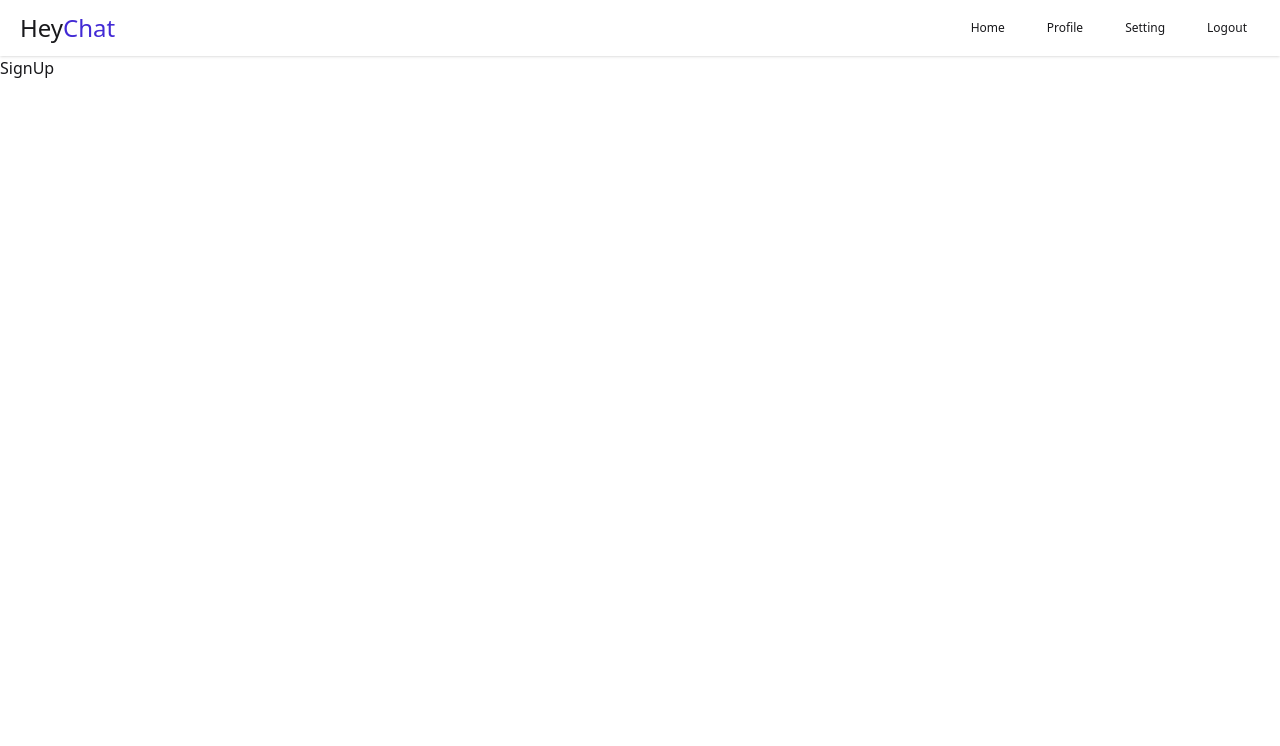
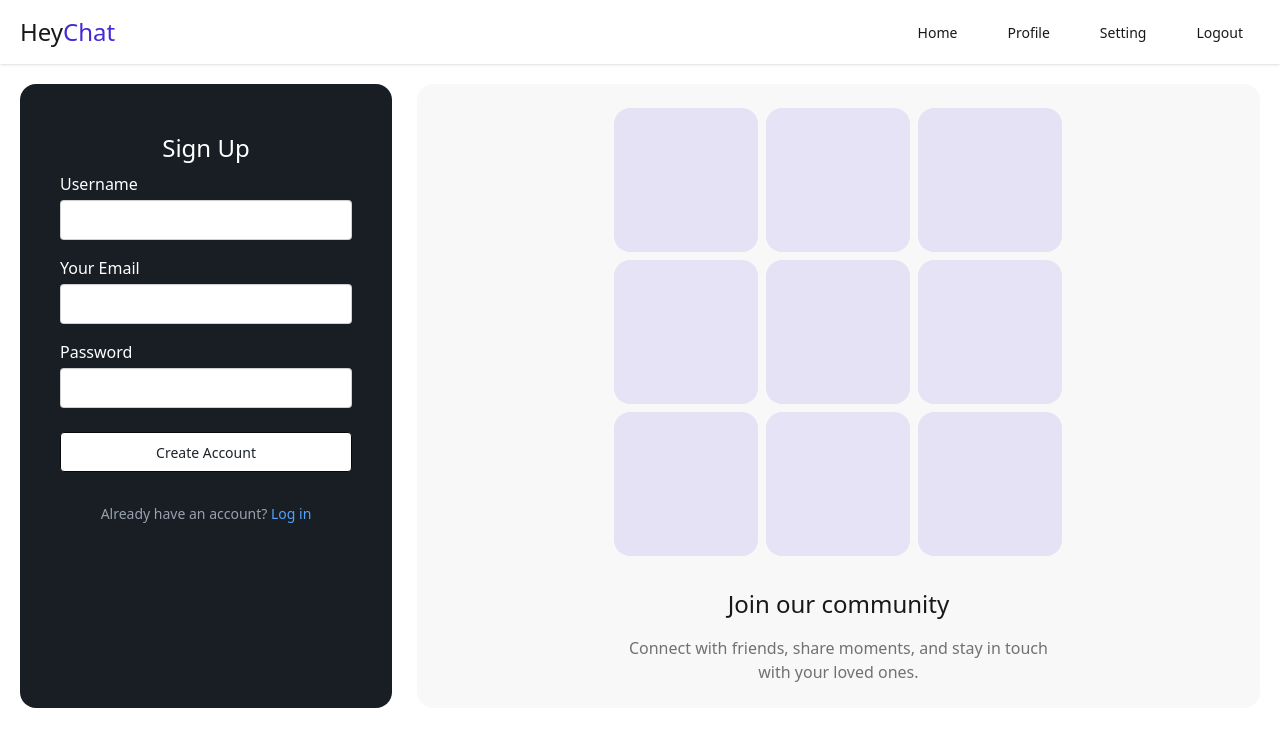
Before and after one commit to SyedSohail786/chat-app, a React (Vite) app in the folder frontend/: page /signup in a window 1280 px wide. Shown: the top 746 px of the page. Built offline with nearby package versions, Linux system fonts and the light colour scheme; a web font is replaced by a local one.

Commit message:
login and signup ui done

```diff
--- a/frontend/src/App.jsx
+++ b/frontend/src/App.jsx
@@ -19,7 +19,7 @@ function App() {
           <Route path="/" element={<HomePage/>}/>
           <Route path="/login" element={<Login/>}/>
           <Route path="/signup" element={<SignUp/>}/>
-          <Route path="/setting" element={<SettingPage/>}/>
+          <Route path="/settings" element={<SettingPage/>}/>
           <Route path="/profile" element={<ProfilePage/>}/>
         </Routes>
       </main>
--- /dev/null
+++ b/frontend/src/components/AuthImage.jsx
@@ -0,0 +1,22 @@
+const AuthImagePattern = ({ title, subtitle }) => {
+  return (
+    <div className="hidden lg:flex items-center justify-center bg-base-200 p-6 rounded-2xl">
+      <div className="max-w-md text-center">
+        <div className="grid grid-cols-3 gap-2 mb-8">
+          {[...Array(9)].map((_, i) => (
+            <div
+              key={i}
+              className={`aspect-square rounded-2xl bg-primary/10 ${
+                i % 2 === 0 ? "animate-pulse" : ""
+              }`}
+            />
+          ))}
+        </div>
+        <h2 className="text-2xl font-bold mb-4">{title}</h2>
+        <p className="text-base-content/60">{subtitle}</p>
+      </div>
+    </div>
+  );
+};
+
+export default AuthImagePattern;
--- a/frontend/src/components/Navbar.jsx
+++ b/frontend/src/components/Navbar.jsx
@@ -12,10 +12,10 @@ export default function Navbar() {
       </div>
 
       <div className="flex gap-4 text-md font-semibold">
-        <button className="btn btn-ghost btn-sm" onClick={() => navigate("/")}>Home</button>
-        <button className="btn btn-ghost btn-sm" onClick={() => navigate("/profile")}>Profile</button>
-        <button className="btn btn-ghost btn-sm" onClick={() => navigate("/setting")}>Setting</button>
-        <button className="btn btn-ghost btn-sm">Logout</button>
+        <button className="btn btn-ghost btn-md" onClick={() => navigate("/")}>Home</button>
+        <button className="btn btn-ghost btn-md" onClick={() => navigate("/profile")}>Profile</button>
+        <button className="btn btn-ghost btn-md" onClick={() => navigate("/settings")}>Setting</button>
+        <button className="btn btn-ghost btn-md">Logout</button>
       </div>
     </div>
   )
--- a/frontend/src/index.css
+++ b/frontend/src/index.css
@@ -31,3 +31,6 @@ html, body, #root {
   background: #888;
   border-radius: 3px;
 }
+.validator-hint {
+  @apply text-sm text-gray-400 leading-tight mt-1;
+}
--- a/frontend/src/pages/Login.jsx
+++ b/frontend/src/pages/Login.jsx
@@ -1,7 +1,68 @@
-import React from 'react'
+import { useNavigate } from "react-router-dom";
+import AuthImagePattern from "../components/AuthImage";
 
 export default function Login() {
+  const navigate = useNavigate()
   return (
-    <div>Login</div>
-  )
+    <div className="">
+      <div className="grid grid-cols-[30%_auto] gap-[2%] content-start p-5">
+
+        {/* Left side: Login Form */}
+        <div className="bg-[#191e24] p-10 rounded-2xl text-white">
+          <h1 className="text-2xl py-2 text-center">Log In</h1>
+
+          <form className="space-y-4">
+
+            {/* Email */}
+            <div>
+              <label className="block mb-1">Email</label>
+              <input
+                type="email"
+                className="input w-full"
+                required
+                placeholder="mail@site.com"
+              />
+            </div>
+
+            {/* Password */}
+            <div>
+              <label className="block mb-1">Password</label>
+              <input
+                type="password"
+                className="input w-full"
+                required
+                placeholder="Password"
+                minLength="8"
+                title="Enter your password"
+              />
+            </div>
+
+            {/* Submit Button */}
+            <button
+              className="btn btn-neutral btn-outline bg-white text-[#1d232a] w-full mt-2"
+              type="submit"
+            >
+              Log In
+            </button>
+
+            {/* Don't have an account */}
+            <p className="text-center text-sm mt-4 text-gray-400">
+              Don't have an account?{" "}
+              <a onClick={e=>navigate("/signup")} className="text-blue-400 hover:underline cursor-pointer">
+                Sign up
+              </a>
+            </p>
+          </form>
+        </div>
+
+        {/* Right side image/description */}
+        <div className="grow">
+          <AuthImagePattern
+            title="Welcome Back"
+            subtitle="Log in to continue sharing, discovering, and connecting with your community."
+          />
+        </div>
+      </div>
+    </div>
+  );
 }
--- a/frontend/src/pages/SignUp.jsx
+++ b/frontend/src/pages/SignUp.jsx
@@ -1,7 +1,77 @@
-import React from 'react'
+import { useNavigate } from "react-router-dom"
+import AuthImagePattern from "../components/AuthImage"
 
 export default function SignUp() {
+  const navigate = useNavigate()
   return (
-    <div>SignUp</div>
+    <div className=''>
+      <div className="grid grid-cols-[30%_auto] gap-[2%] content-start p-5">
+        <div className="bg-[#191e24] p-10 rounded-2xl text-white">
+          <h1 className="text-2xl py-2 text-center">Sign Up</h1>
+
+          <form className="space-y-4">
+
+            {/* Username */}
+            <div>
+              <label className="block mb-1">Username</label>
+              <input
+                type="text"
+                className="input w-full"
+                required
+                placeholder="Username"
+                pattern="[A-Za-z][A-Za-z0-9\-]*"
+                minLength="3"
+                maxLength="30"
+                title="Only letters, numbers or dash"
+              />
+            </div>
+
+            {/* Email */}
+            <div>
+              <label className="block mb-1">Your Email</label>
+              <input
+                type="email"
+                className="input w-full"
+                required
+                placeholder="mail@site.com"
+              />
+            </div>
+
+            {/* Password */}
+            <div>
+              <label className="block mb-1">Password</label>
+              <input
+                type="password"
+                className="input w-full"
+                required
+                placeholder="Password"
+                minLength="8"
+                pattern="(?=.*\d)(?=.*[a-z])(?=.*[A-Z]).{8,}"
+                title="Must include number, lowercase and uppercase letter"
+              />
+            </div>
+
+            {/* Submit */}
+            <button className="btn btn-neutral btn-outline bg-white text-[#1d232a] w-full mt-2" type="submit">
+              Create Account
+            </button>
+
+            {/* Already have an account */}
+            <p className="text-center text-sm mt-4 text-gray-400">
+              Already have an account? <a onClick={e=>navigate("/login")} className="text-blue-400 hover:underline cursor-pointer">Log in</a>
+            </p>
+
+          </form>
+        </div>
+
+        {/* Right side visual */}
+        <div className="grow">
+          <AuthImagePattern
+            title="Join our community"
+            subtitle="Connect with friends, share moments, and stay in touch with your loved ones."
+          />
+        </div>
+      </div>
+    </div>
   )
 }
```
Also changed, not shown: frontend/src/assets/signup.jpg (added).
